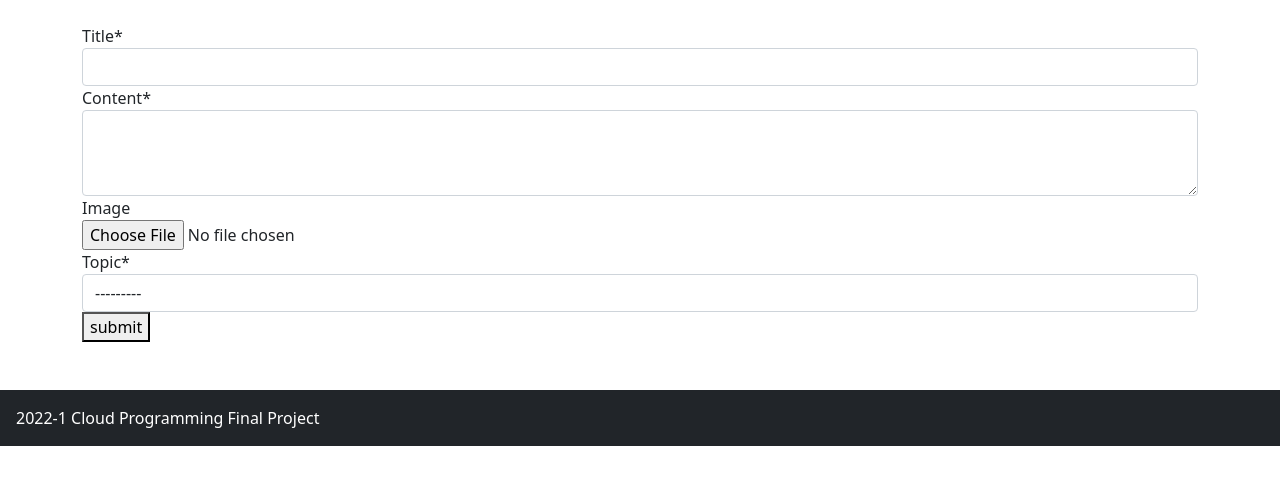
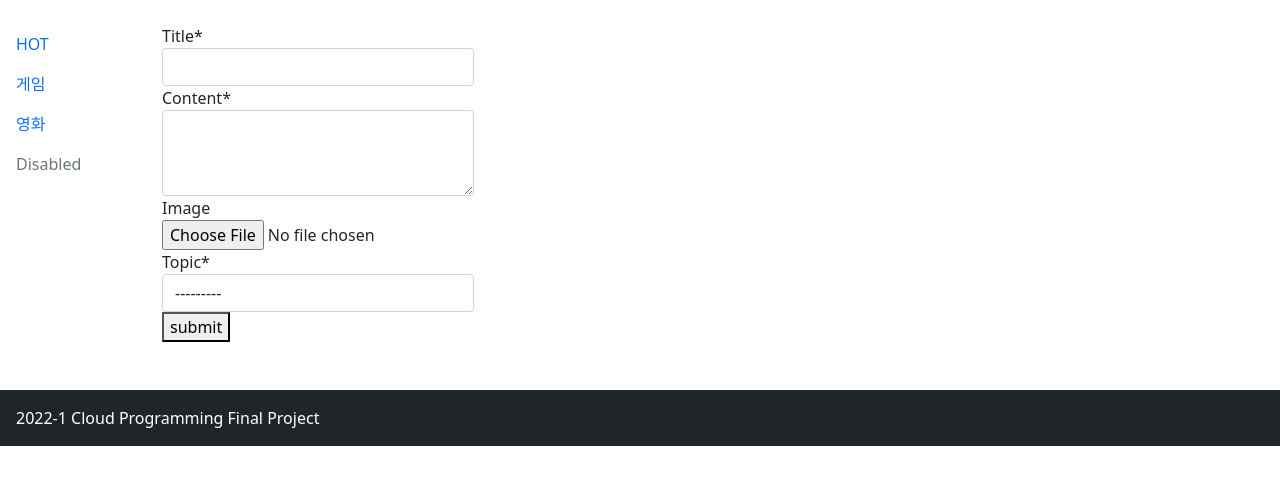
Before and after one commit to bynnoh/cp-thread, a Django app: page /submit in a window 1280 px wide. Shown: the part 56-541 px from the top of the page. Run offline with Django 4.2, Linux system fonts and the light colour scheme; a user stored in the database is signed in; data comes from the database, SQL or seed files in the repository; some libraries are stand-ins or nearby versions.

Commit message:
feat: vertical sidebar

```diff
--- a/templates/main/base.html
+++ b/templates/main/base.html
@@ -10,8 +10,20 @@
 
 <body>
     {% include 'main/navbar.html' %}
-    {% block main-area %}{% endblock %}
+    <div class="content d-flex">
+        <div class="content sidebar d-none d-md-block">
+            {% include 'main/sidebar.html' %}
+        </div>
+        <div class="content inner">
+            {% block main-area %}{% endblock %}
+        </div>
+    </div>
     {% include 'main/footer.html'%}
     <script src="https://cdn.jsdelivr.net/npm/bootstrap@5.1.3/dist/js/bootstrap.bundle.min.js" integrity="sha384-ka7Sk0Gln4gmtz2MlQnikT1wXgYsOg+OMhuP+IlRH9sENBO0LRn5q+8nbTov4+1p" crossorigin="anonymous"></script>
 </body>
+<style>
+.sidebar {
+    width: 150px;
+}
+</style>
 </html>
--- /dev/null
+++ b/templates/main/sidebar.html
@@ -0,0 +1,6 @@
+<nav class="nav flex-column">
+    <a class="nav-link active" aria-current="page" href="/">HOT</a>
+    <a class="nav-link" href="/topic/게임">게임</a>
+    <a class="nav-link" href="/topic/영화">영화</a>
+    <a class="nav-link disabled">Disabled</a>
+</nav>
```
